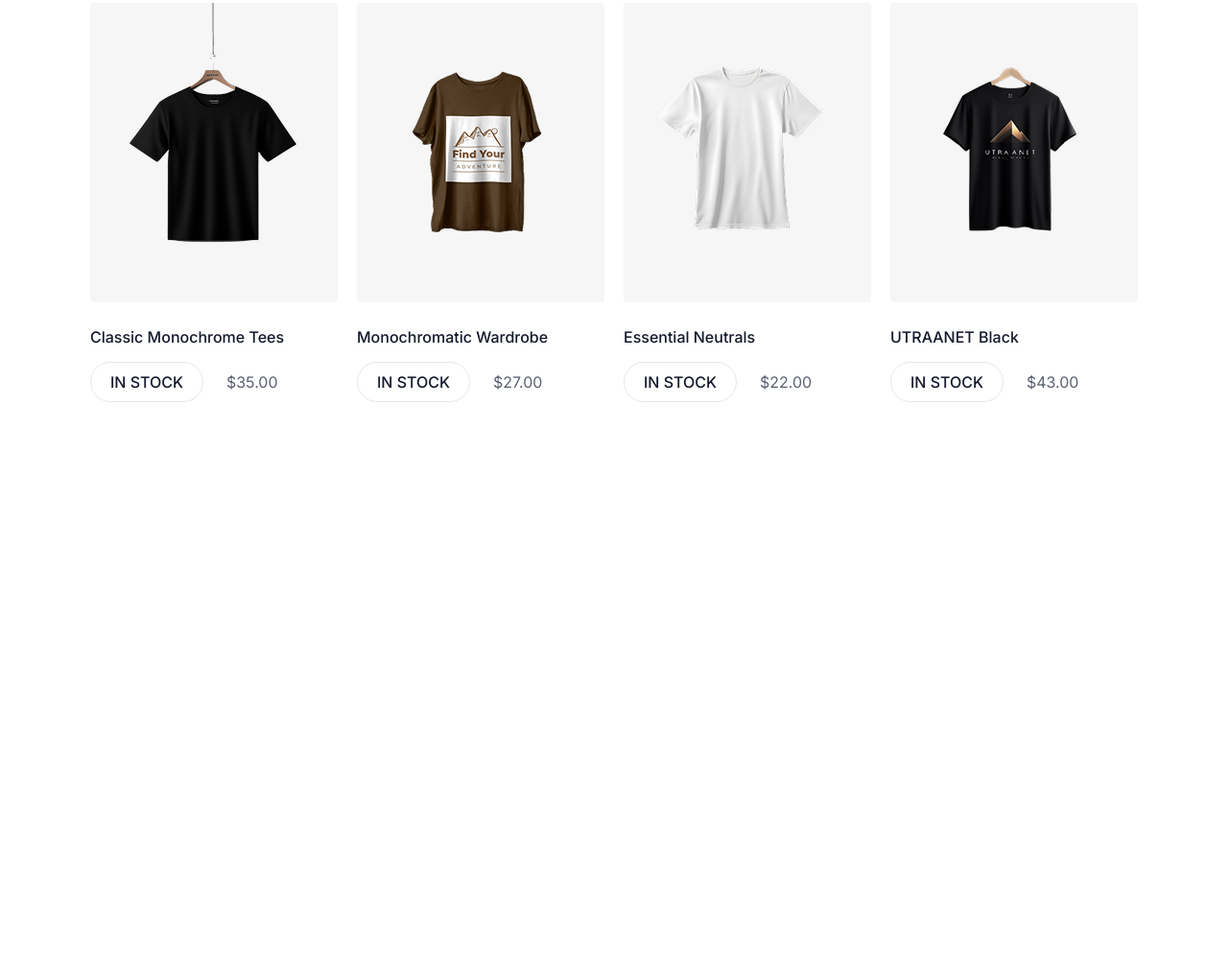
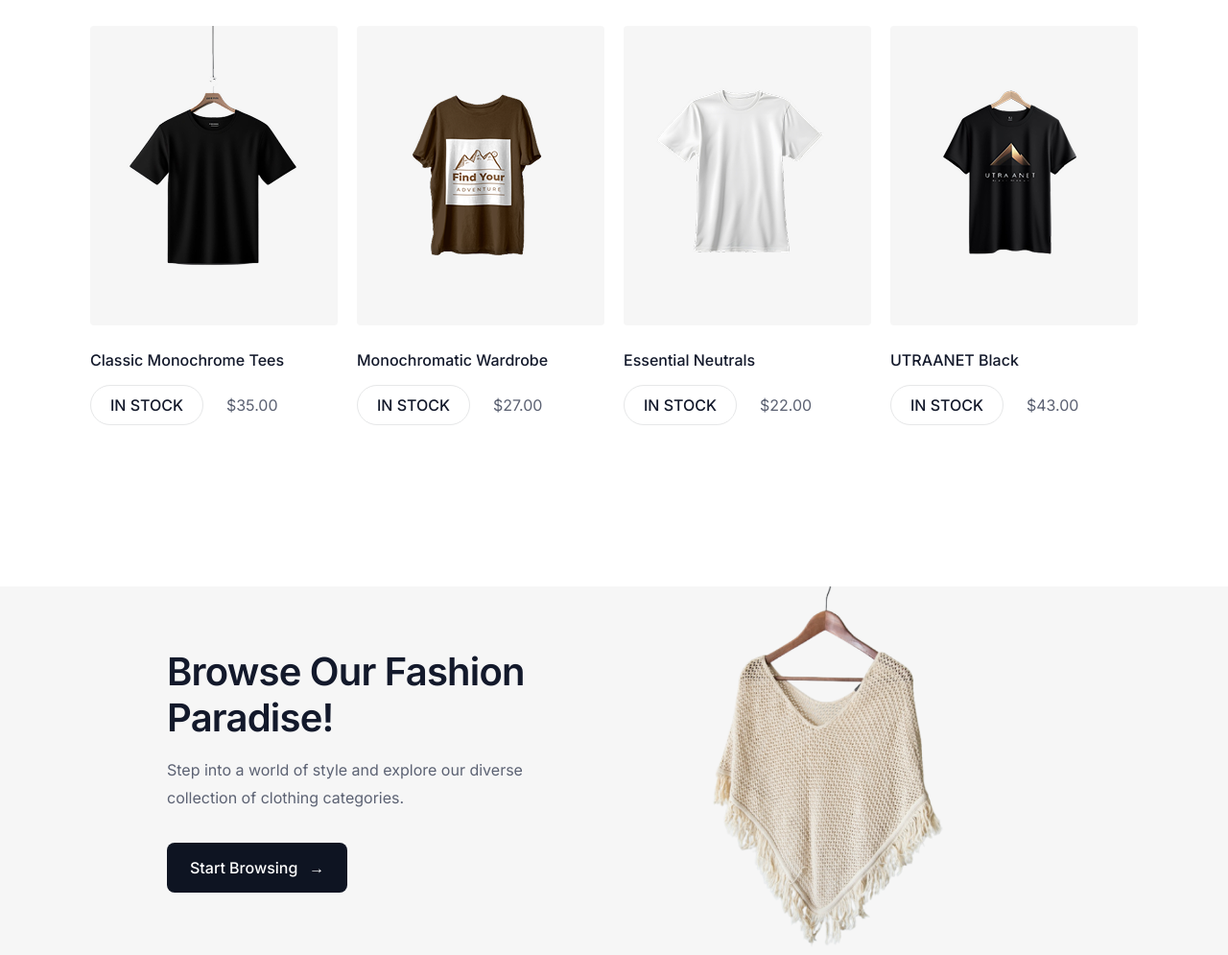
Before and after one commit to saifsaleh05/Ecommerce-Website, a website: page index.html in a window 1280 px wide. Shown: the part 1232-2227 px from the top of the page at 96% size. Before the commit the page ends 1651 px from the top, so only its background shows below. Drawn offline with Linux system fonts and the light colour scheme.

Commit message:
section 4

```diff
--- a/index.html
+++ b/index.html
@@ -95,11 +95,7 @@
               class="mt-[32px] inline-flex items-center gap-3 rounded-[8px] bg-[#0E1422] px-[24px] py-[14px] text-[16px] font-medium text-white"
             >
               <span>View Collection</span>
-              <img
-                src="./assets/icons/Arrow Right.svg"
-                alt="Arrow right"
-                class="h-5 w-5"
-              />
+              <span aria-hidden="true">→</span>
             </a>
           </div>
           <div
@@ -168,10 +164,12 @@
         </div>
       </section>
       <section class="mt-[72px]">
-        <h2 class="mb-[80px] text-center text-[16px] font-bold text-[#13192b]">
+        <h2 class="mb-[80px] text-center text-[32px] font-bold text-[#13192b]">
           Best Selling
         </h2>
-        <div class="container mx-auto grid max-w-[1092px] grid-cols-4 gap-[20px]">
+        <div
+          class="container mx-auto grid max-w-[1092px] grid-cols-4 gap-[20px]"
+        >
           <div class="tshirts">
             <img
               src="./assets/imgs/t-shirt1.png"
@@ -246,6 +244,37 @@
           </div>
         </div>
       </section>
+      <section class="mt-[168px]">
+        <div
+          class="flex min-h-[384px] items-center justify-between bg-[#F6F6F6] pl-[174px] pr-[213px]"
+        >
+          <div class="max-w-[420px]">
+            <h2
+              class="text-[40px] leading-[1.2] font-semibold tracking-[-0.8px] text-[#13192b]"
+            >
+              Browse Our Fashion Paradise!
+            </h2>
+            <p class="mt-[16px] text-[16px] leading-[1.8] text-[#5c6273]">
+              Step into a world of style and explore our diverse collection of
+              clothing categories.
+            </p>
+            <a
+              href="#"
+              class="mt-[32px] inline-flex items-center gap-3 rounded-[8px] bg-[#0E1422] px-[24px] py-[14px] text-[16px] font-medium text-white"
+            >
+              <span>Start Browsing</span>
+              <span aria-hidden="true">→</span>
+            </a>
+          </div>
+          <div class="flex h-[384px] w-[420px] items-center justify-center">
+            <img
+              src="./assets/imgs/Category Image.png"
+              alt="Beige knitted fashion top"
+              class="max-h-full w-[320px] object-contain"
+            />
+          </div>
+        </div>
+      </section>
     </main>
   </body>
 </html>
```
Also changed, not shown: assets/css/output.css, assets/imgs/Category Image.png (added).
